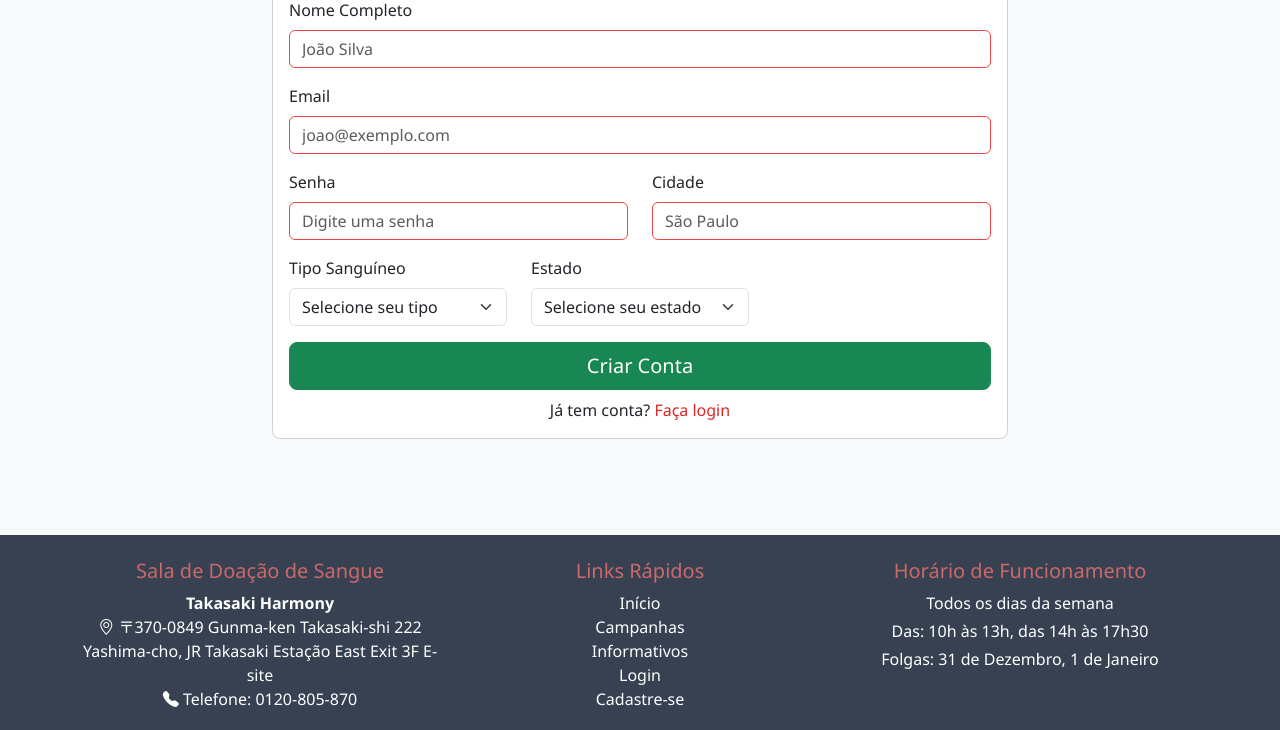
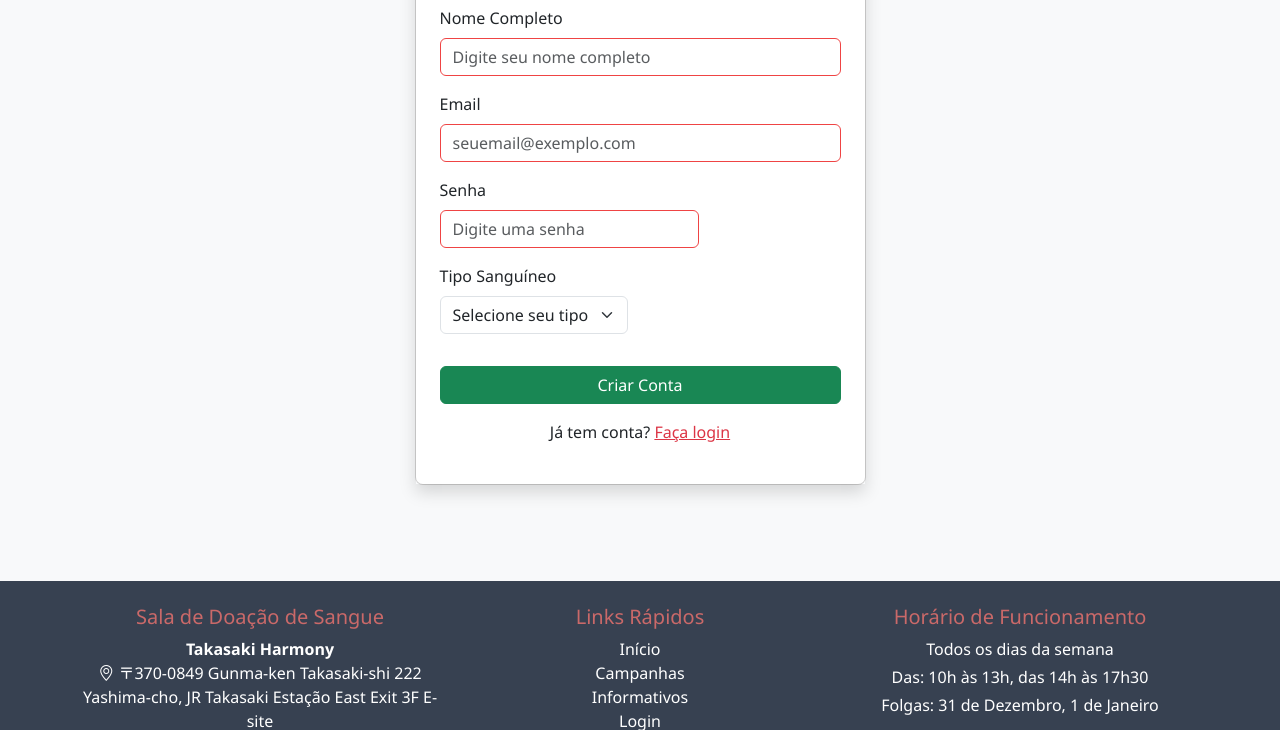
Before and after one commit to Celsohsl/ProjetoDoacaodeSangue, a plain HTML site: page cadastro.html in a window 1280 px wide. Shown: the part 225-955 px from the top of the page. Drawn offline with nearby package versions, Linux system fonts and the light colour scheme.

Commit message:
Removendo opções de estados e cidades do cadastro

```diff
--- a/cadastro.html
+++ b/cadastro.html
@@ -2,49 +2,50 @@
 <html lang="pt-BR">
 
 <head id="head-container">
-    <!-- Will be populated by templates.js -->
+    <!-- Será preenchido pelo script templates.js -->
 </head>
 
 <body class="d-flex flex-column min-vh-100">
     <!-- Header -->
     <div id="header-container">
-        <!-- Will be populated by templates.js -->
+        <!-- Será preenchido pelo script templates.js -->
     </div>
 
-    <!-- Main Content -->
+    <!-- Main -->
     <main class="py-5 flex-fill">
         <div class="container">
-            <!-- Cadastro Form -->
+            <!-- Formulário de cadastro -->
             <div class="row justify-content-center">
-                <div class="col-lg-8 col-md-10">
+                <div class="col-12 col-sm-10 col-md-6 col-lg-5">
                     <div class="card">
-                        <div class="card-body">
-                            <h2 class="text-center mb-4" style="color: var(--bs-red);">Cadastro de Usuário</h2>
+                        <div class="card-body shadow p-4">
+                            <h2 class="text-center text-danger fw-bold mb-4">Cadastro de Usuário</h2>
                             <form id="cadastroForm">
+                                <!-- Nome -->
                                 <div class="mb-3">
                                     <label for="nome" class="form-label">Nome Completo</label>
-                                    <input type="text" id="nome" class="form-control" placeholder="João Silva"
-                                        required>
+                                    <input type="text" id="nome" name="nome" class="form-control"
+                                        placeholder="Digite seu nome completo" required>
+                                    <div class="invalid-feedback">O nome é obrigatório.</div>
                                 </div>
+                                <!-- Email -->
                                 <div class="mb-3">
-                                    <label for="email_cadastro" class="form-label">Email</label>
-                                    <input type="email" id="email_cadastro" class="form-control"
-                                        placeholder="joao@exemplo.com" required>
+                                    <label for="email" class="form-label">Email</label>
+                                    <input type="email" id="email_cadastro" name="email" class="form-control"
+                                        placeholder="seuemail@exemplo.com" required>
+                                    <div class="invalid-feedback">Por favor, insira um email válido.</div>
                                 </div>
+                                <!-- Senha -->
                                 <div class="row">
-                                    <div class="col-md-6 mb-3">
+                                    <div class="col-md-8 mb-3">
                                         <label for="senha_cadastro" class="form-label">Senha</label>
                                         <input type="password" id="senha_cadastro" class="form-control"
                                             placeholder="Digite uma senha" required>
                                     </div>
+                                </div>
+                                <!-- Tipo sanguíneo -->
+                                <div class="row mb-3">
                                     <div class="col-md-6 mb-3">
-                                        <label for="cidade" class="form-label">Cidade</label>
-                                        <input type="text" id="cidade" class="form-control"
-                                            placeholder="São Paulo" required>
-                                    </div>
-                                </div>
-                                <div class="row">
-                                    <div class="col-md-4 mb-3">
                                         <label for="tipo_sanguineo" class="form-label">Tipo Sanguíneo</label>
                                         <select id="tipo_sanguineo" class="form-select" required>
                                             <option value="">Selecione seu tipo</option>
@@ -58,33 +59,16 @@
                                             <option value="O-">O-</option>
                                         </select>
                                     </div>
-                                    <div class="col-md-4 mb-3">
-                                        <label for="estado" class="form-label">Estado</label>
-                                        <select id="estado" class="form-select" required>
-                                            <option value="">Selecione seu estado</option>
-                                            <option value="SP">São Paulo</option>
-                                            <option value="RJ">Rio de Janeiro</option>
-                                            <option value="MG">Minas Gerais</option>
-                                            <option value="RS">Rio Grande do Sul</option>
-                                            <option value="PR">Paraná</option>
-                                            <option value="SC">Santa Catarina</option>
-                                            <option value="BA">Bahia</option>
-                                            <option value="GO">Goiás</option>
-                                            <option value="ES">Espírito Santo</option>
-                                            <option value="DF">Distrito Federal</option>
-                                        </select>
-                                    </div>
                                 </div>
                                 <div class="d-grid gap-2">
-                                    <button type="submit" class="btn btn-success btn-lg">Criar
-                                        Conta</button>
-                                    <div class="text-center">
-                                        <span>Já tem conta? </span>
-                                        <a href="login.html" class="text-decoration-none"
-                                            style="color: var(--bs-red);">Faça login</a>
-                                    </div>
+                                    <button type="submit" class="btn btn-success">
+                                        Criar
+                                        Conta
+                                    </button>
                                 </div>
                             </form>
+                            <p class="text-center mt-3">Já tem conta? <a href="login.html" class="text-danger">Faça
+                                    login</a></p>
                         </div>
                     </div>
                 </div>
@@ -94,13 +78,13 @@
 
     <!-- Footer -->
     <div id="footer-container">
-        <!-- Will be populated by templates.js -->
+        <!-- Será preenchido pelo script templates.js -->
     </div>
 
     <div id="scripts-container">
-        <!-- Will be populated by templates.js -->
+        <!-- Será preenchido pelo script templates.js -->
     </div>
-      <script src="/assets/js/common.js"></script>
+    <script src="/assets/js/common.js"></script>
     <script src="/assets/js/templates.js"></script>
     <script src="/assets/js/cadastro.js"></script>
 </body>
```
